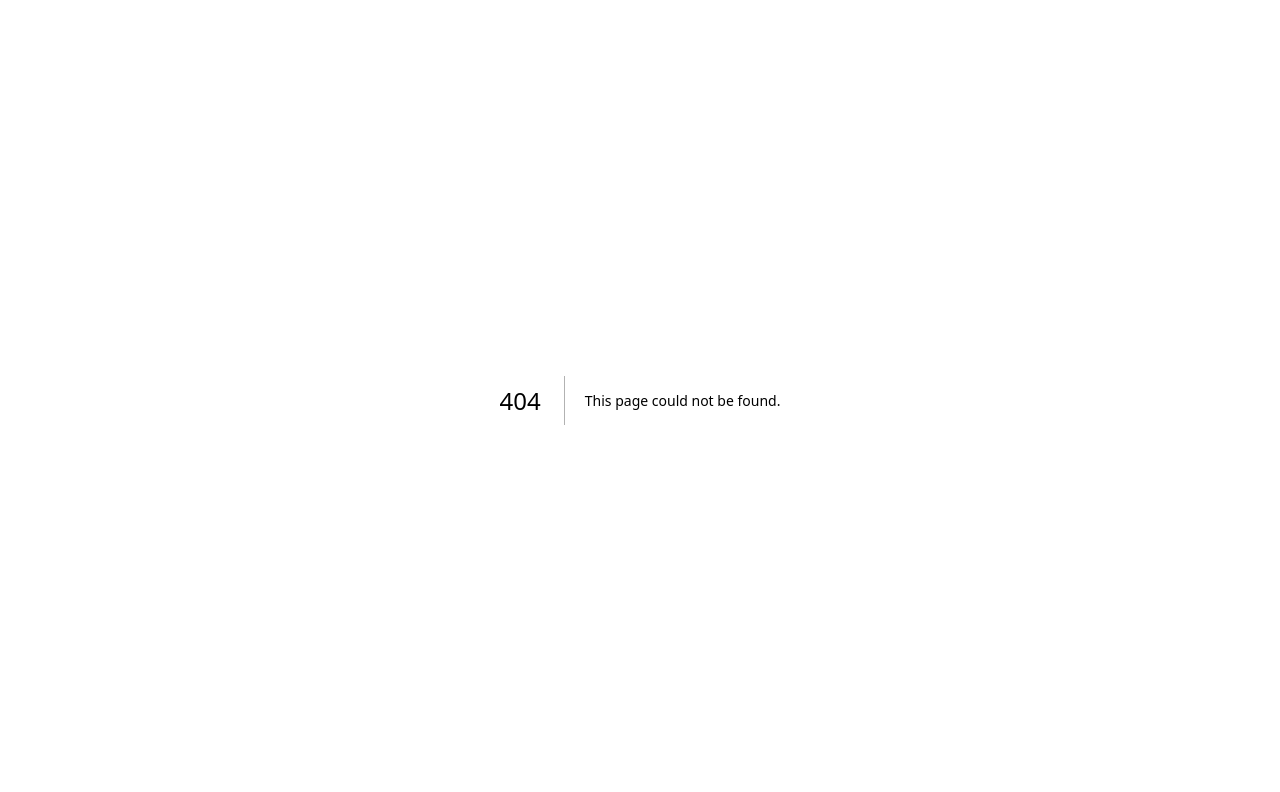
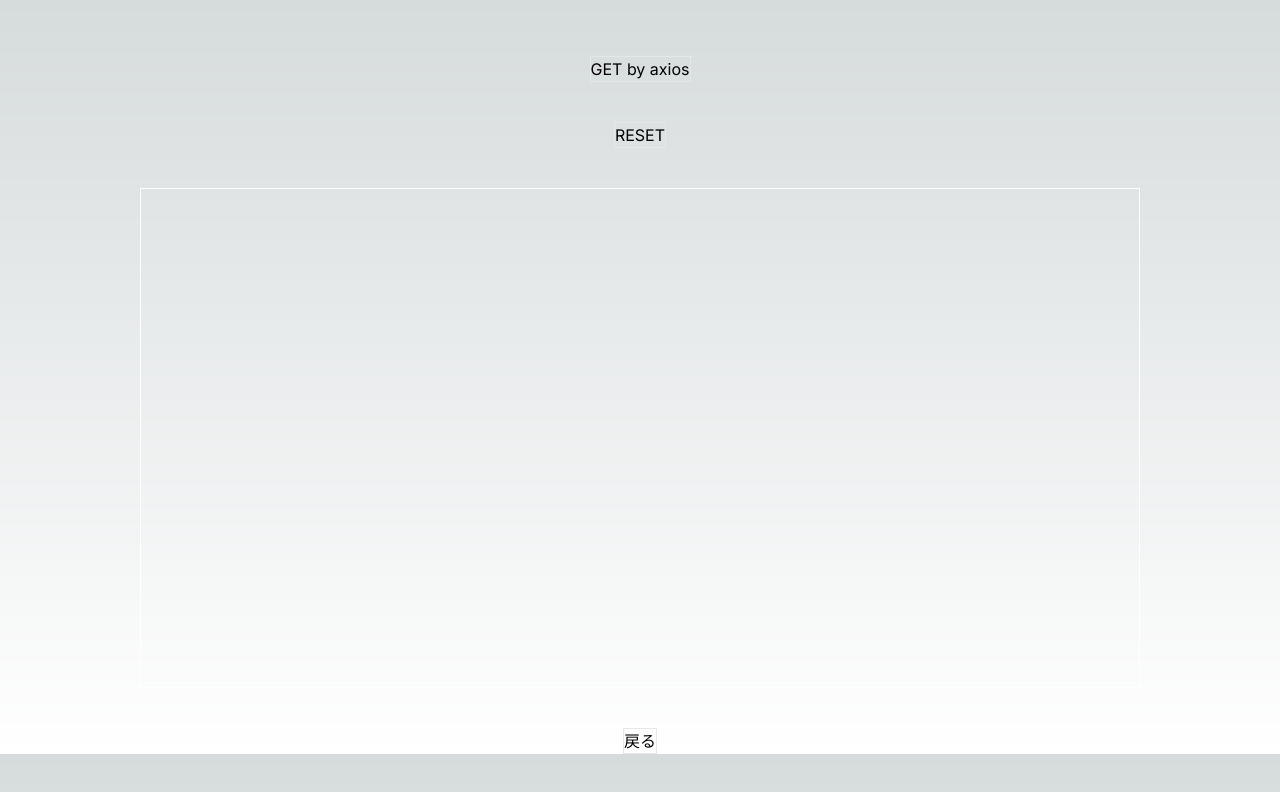
Before and after one commit to shimishimizu/fetch-practice, a Next.js app: page /axios/get in a window 1280 px wide. Before the commit this address had no page. Shown: the top 792 px of the page. Built offline with nearby package versions, Linux system fonts and the light colour scheme.

Commit message:
[modify] axiosでのget, post

```diff
--- /dev/null
+++ b/app/axios/get/page.tsx
@@ -0,0 +1,57 @@
+"use client";
+import Button from "@/_components/Button";
+import axios from "axios";
+import Link from "next/link";
+import { useState } from "react";
+
+const Get = () => {
+  type postsTypes = {
+    id: number;
+    userId: number;
+    title: string;
+    body: string;
+  };
+
+  const [results, setResults] = useState<Array<postsTypes>>([]);
+
+  const getData = () => {
+    axios
+      .get("https://jsonplaceholder.typicode.com/posts/")
+      .then((res) => setResults(res.data))
+      .catch((e) => alert(e.message));
+  };
+
+  const resetData = () => {
+    setResults([]);
+  };
+
+  console.log(results);
+
+  return (
+    <>
+      <div className="pt-14 mb-10 flex justify-center items-center gap-4">
+        <Button label="GET by axios" clickHandler={getData} />
+      </div>
+      <div className="mb-10 flex justify-center items-center gap-4">
+        <Button label="RESET" clickHandler={resetData} />
+      </div>
+      <ul className="border border-white h-[500px] w-[1000px] mx-auto p-3 overflow-scroll">
+        {results.map((item, index) => (
+          <li key={index} className="border-b border-white">
+            <p>{item.id}</p>
+            <p>{item.userId}</p>
+            <p>{item.title}</p>
+            <p>{item.body}</p>
+          </li>
+        ))}
+      </ul>
+      <div className="mt-10 flex justify-center items-center gap-4">
+        <Link href={"/"}>
+          <Button label="戻る" />
+        </Link>
+      </div>
+    </>
+  );
+};
+
+export default Get;
```
Also changed, not shown: app/axios/post/page.tsx (added).
